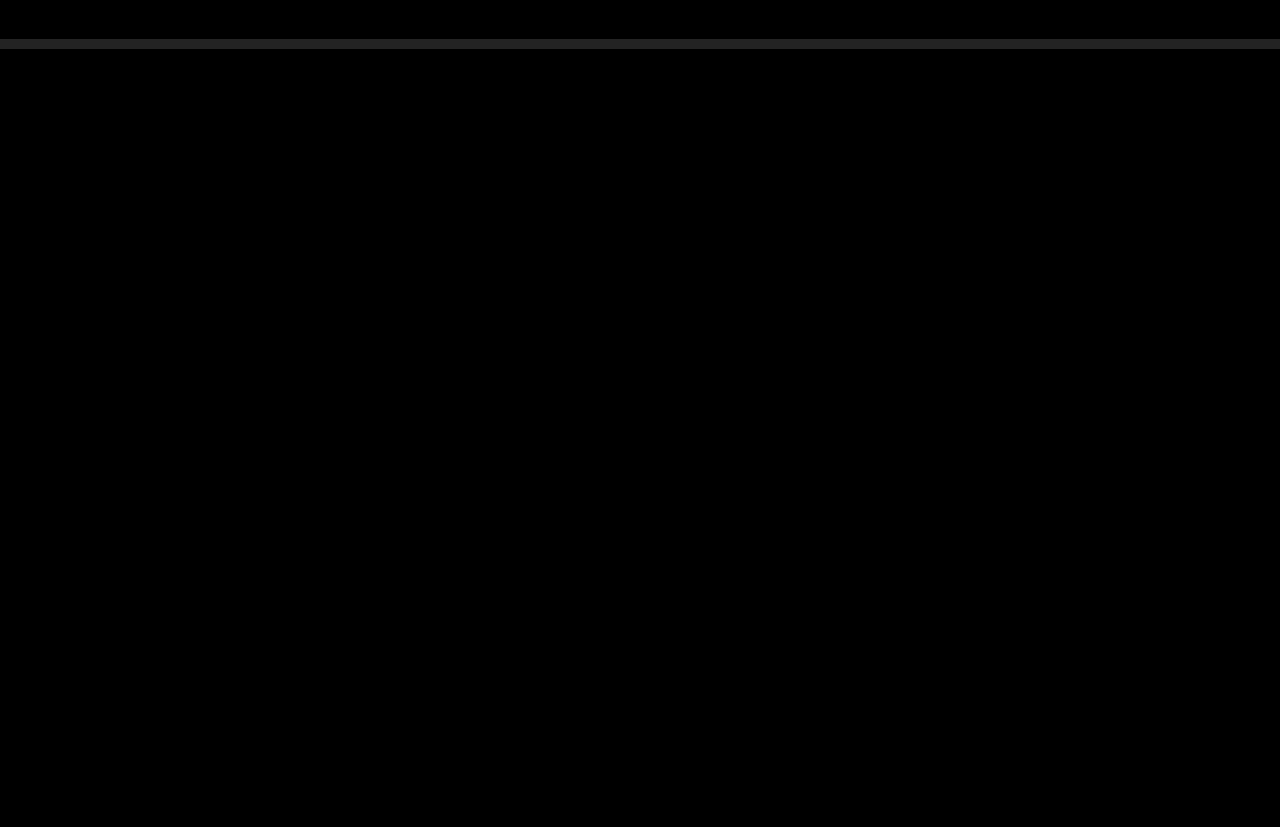
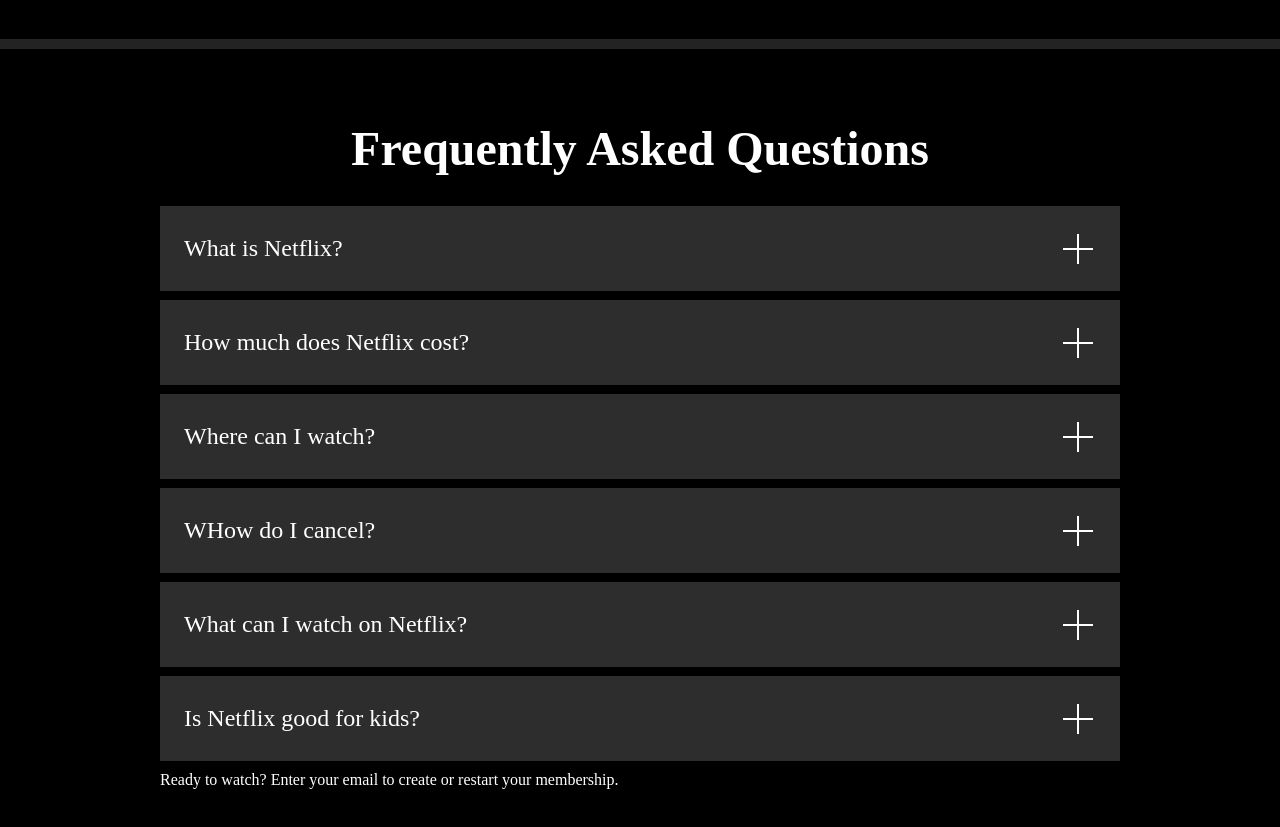
Before and after one commit to ayushydv04/Netflix-clone, a plain HTML site: page index.html in a window 1280 px wide. Shown: the part 3140-3967 px from the top of the page. Drawn offline with Linux system fonts and the light colour scheme; a web font is replaced by a local one.

Commit message:
commit 18/2/24

```diff
--- a/index.html
+++ b/index.html
@@ -148,6 +148,56 @@
     <!-- Seperator for Section 1 end -->
 
 
+    <div class="questions">
+        <h1 class="quesHead">Frequently Asked Questions</h1>
+        <div class="box box-1">
+            <div class="quesText">
+                <p>What is Netflix?</p>
+                <img src="asserts/images/plus.svg" alt="">
+            </div>
+        </div>
+        <div class="quesSeperator"></div>
+        <div class="box box-1">
+            <div class="quesText">
+                <p>How much does Netflix cost?</p>
+                <img src="asserts/images/plus.svg" alt="">
+            </div>
+        </div>
+        <div class="quesSeperator"></div>
+        <div class="box box-1">
+            <div class="quesText">
+                <p>Where can I watch?</p>
+                <img src="asserts/images/plus.svg" alt="">
+            </div>
+        </div>
+        <div class="quesSeperator"></div>
+        <div class="box box-1">
+            <div class="quesText">
+                <p>WHow do I cancel?</p>
+                <img src="asserts/images/plus.svg" alt="">
+            </div>
+        </div>
+        <div class="quesSeperator"></div>
+        <div class="box box-1">
+            <div class="quesText">
+                <p>What can I watch on Netflix?</p>
+                <img src="asserts/images/plus.svg" alt="">
+            </div>
+        </div>
+        <div class="quesSeperator"></div>
+        <div class="box box-1">
+            <div class="quesText">
+                <p>Is Netflix good for kids?</p>
+                <img src="asserts/images/plus.svg" alt="">
+            </div>
+        </div>
+
+        <div class="quesEnd">
+            <p>Ready to watch? Enter your email to create or restart your membership.</p>
+        </div>
+    </div>
+
+
     </div>
 
 
--- a/style.css
+++ b/style.css
@@ -301,7 +301,7 @@
 }*/
 
 .scroll{
-    height: 400vh;
+    height: 500vh;
     width: 100%;
     /* background-color: #e36e74; */
     /* margin-top: 30px; */
@@ -421,3 +421,96 @@
     border: none;
     margin-bottom: 72px;
 }
+
+
+
+
+
+
+
+
+
+
+
+
+
+
+
+
+
+
+
+
+
+
+
+
+
+
+
+
+
+
+
+
+.questions{
+    color: #fff;
+    margin: 0 auto;
+    display: flex;
+    flex-direction: column;
+    width: 75vw;
+    height: 782px;
+    /* border: 2px solid red; */
+    /* background-color: #c11119; */
+}
+
+.quesHead{
+    width: 100%;
+    height: 61px;
+    display: flex;
+    justify-content: center;
+    font-family: "Netflix Sans";
+    font-weight: 900;
+    font-size: 48px;
+    margin-bottom: 24px;
+}
+
+.box{
+    width: 100%;
+    height: 85px;
+    background-color: #2d2d2d;
+    font-family: 'Netflix Sans';
+    font-size: 24px;
+    font-weight: 400;
+    cursor: pointer;
+
+}
+
+.box:hover{
+    background-color: #414141;
+}
+
+.quesText{
+    display: flex;
+    justify-content: space-between;
+    align-items: center;
+    height: 100%;
+    /* border: 2px solid #fff; */
+    padding-left: 24px;
+}
+
+.quesText img{
+    padding-right: 24px;
+}
+
+.quesSeperator{
+    width: 100%;
+    height: 9px;
+    background: #000;
+
+}
+
+.quesEnd{
+    width: 100%;
+    margin-top: 10px;
+}
```
Also changed, not shown: asserts/images/plus.svg (added).
